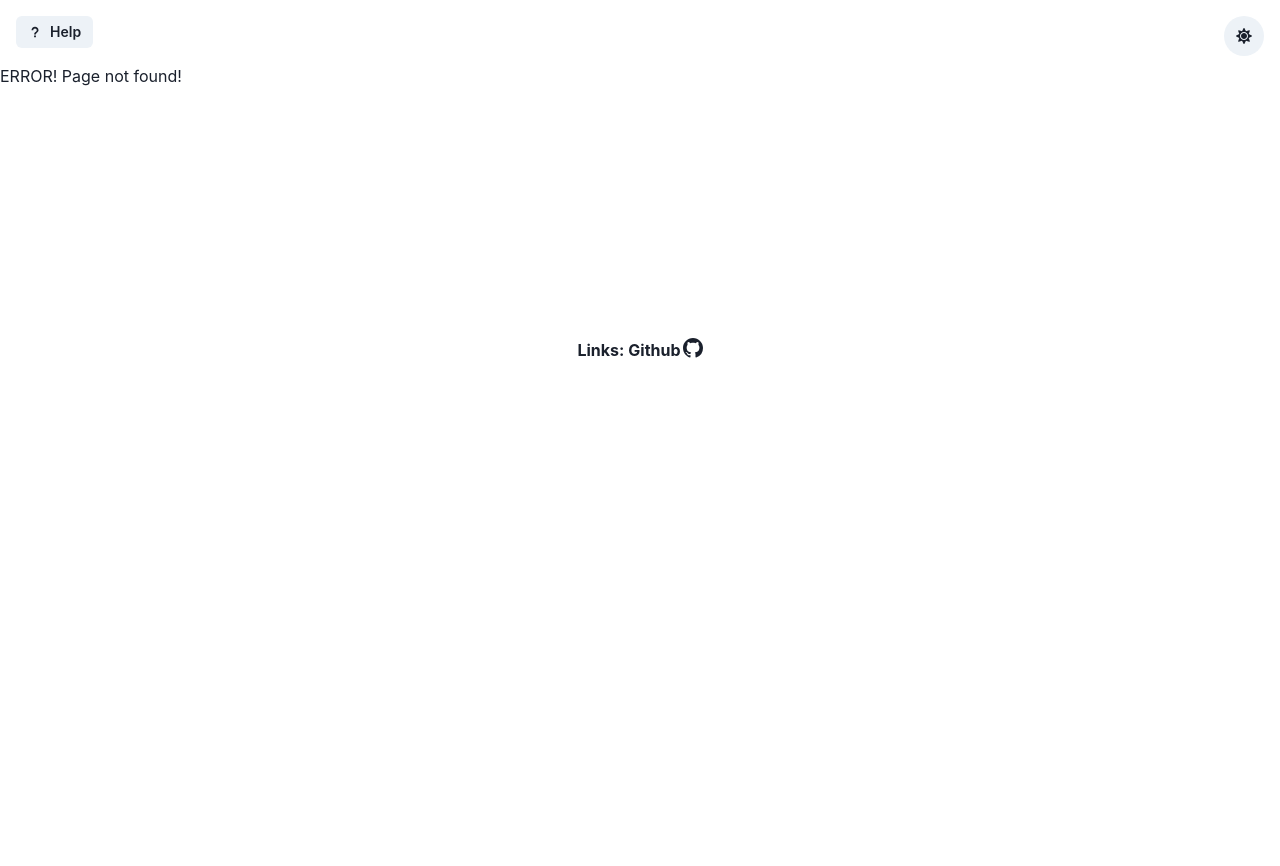
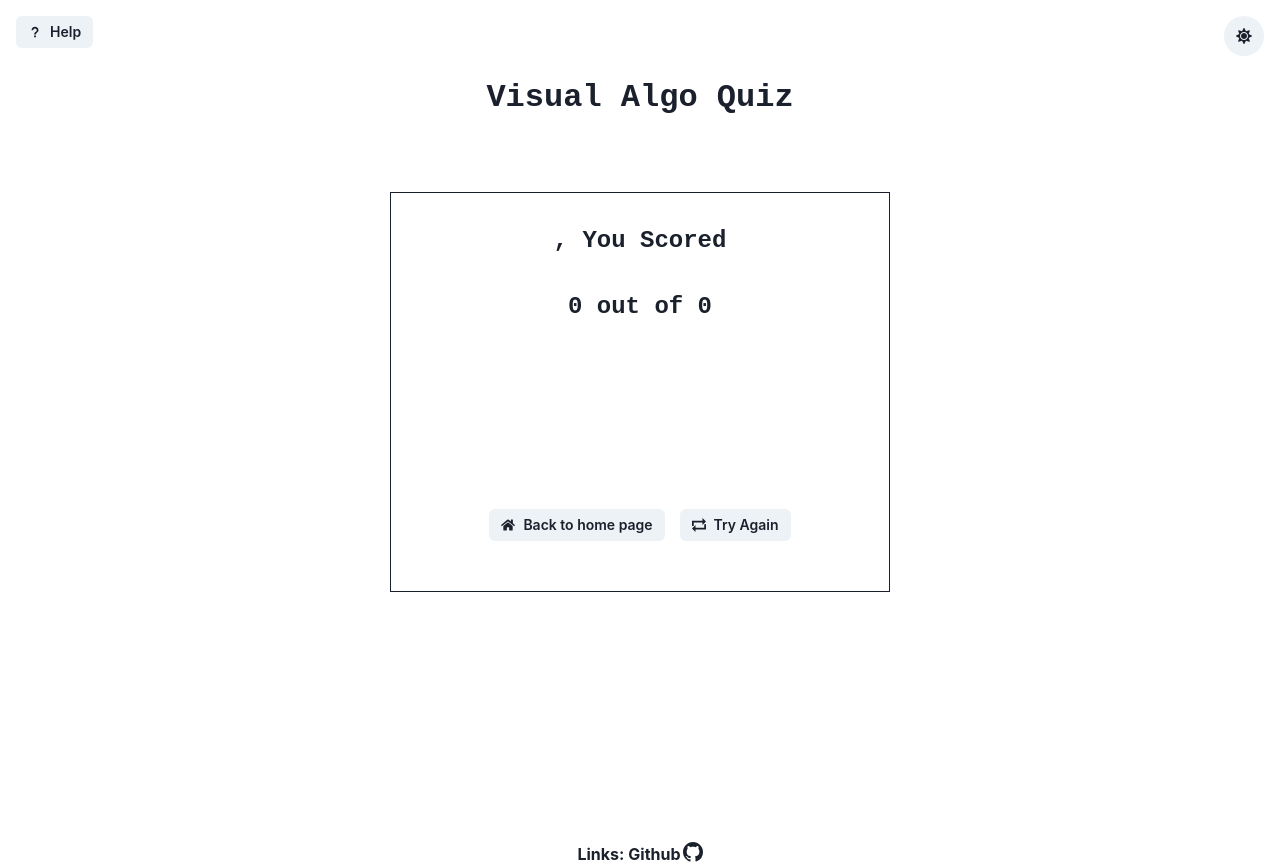
Before and after one commit to waitingonalice/Visual-Algo, a React (Create React App) app in the folder src/: page /results in a window 1280 px wide. Before the commit this address had no page. Before the commit the page ends 800 px from the top, so only its background shows below. Built offline with nearby package versions, Linux system fonts and the light colour scheme; the HTML template or start-up script is replaced by a standard one.

Commit message:
finished coding result page, fixed several bugs

```diff
--- a/src/App.js
+++ b/src/App.js
@@ -2,6 +2,7 @@ import React from 'react';
 import ErrorPage from './Pages/ErrorPage';
 import Test from './Pages/Test'
 import Quiz from './Pages/Quiz';
+import Result from './Pages/Result'
 import SortingVisual from './Pages/SortingVisual';
 import "./app.css"
 import { useState } from 'react';
@@ -18,6 +19,8 @@ export default function App() {
 	const [name, setName] = useState("");
 	const [question, setQuestion] = useState();
 	const [score, setScore] = useState(0);
+
+
 	function ColorMode() {
 		return (
 			 <IconButton
@@ -40,6 +43,7 @@ export default function App() {
 		setQuestion(data.results)
 	}
 
+
 	return (
 		<Router>
 			<div className='main'>
@@ -54,8 +58,9 @@ export default function App() {
 							<Quiz
 								name = {name}
 								setName={setName}
-								fetchQuestions={fetchQuestions} />}
-							/>
+								fetchQuestions={fetchQuestions}
+							/>}
+						/>
 
 						<Route path='/test' element={
 							<Test
@@ -63,8 +68,20 @@ export default function App() {
 								setQuestion={setQuestion}
 								name={name}
 								score={score}
-								setScore={setScore} />}
-							/>
+								setScore={setScore}
+							/>}
+						/>
+
+						<Route path='/results' element={
+							<Result
+								name={name}
+								score={score}
+								setScore={setScore}
+								question={question}
+								setQuestion={setQuestion}
+							/>}
+						/>
+
 						<Route path='*' element={<ErrorPage/>}/>
 					</Routes>
 				</div>
--- a/src/Data/data.js
+++ b/src/Data/data.js
@@ -2,7 +2,6 @@ const Categories = [
     { value: 18, categories: 'Computer Science' },
 
 ]
-
 let quickSortText =
 	[
 		'Quicksort is a divide and conquer algorithm that is regarded as the best sorting algorithm.', <br />,<br/>,
@@ -51,21 +50,26 @@ let insertionSortText =
 
     ]
 
+
 export const algoList = [
 	{
+		id: 1,
 		title: 'Merge Sort',
 		description: mergeSortText
 	},
 	{
+		id: 2,
 		title: 'Quick Sort',
 		description: quickSortText
 		},
 	{
+		id: 3,
 		title: 'Bubble sort',
 		description: bubbleSortText
 
 	},
 	{
+		id: 4,
 		title: 'Insertion sort',
 		description: insertionSortText
 	}
--- a/src/Pages/ErrorPage.jsx
+++ b/src/Pages/ErrorPage.jsx
@@ -1,8 +1,18 @@
 import React from 'react'
+import { GenerateButton } from '../components/Button'
+import { useNavigate } from 'react-router-dom'
 
 function ErrorPage() {
+  let navigate = useNavigate();
   return (
-    <div>ERROR! Page not found!</div>
+    <div>
+		<GenerateButton handleClick = {()=>navigate('/VisualAlgo')}>
+			Back to Home page
+		</GenerateButton>
+		<div>
+			ERROR! Page not found!
+		</div>
+    </div>
   )
 }
 
--- a/src/Pages/Quiz.jsx
+++ b/src/Pages/Quiz.jsx
@@ -2,7 +2,7 @@ import React, { useState } from 'react'
 import {useNavigate} from 'react-router-dom'
 import { GenerateButton } from '../components/Button';
 import { FaHome } from 'react-icons/fa';
-import { Input, VStack,Select, Center, Heading} from '@chakra-ui/react';
+import { Input, VStack,Select, Center} from '@chakra-ui/react';
 import './quiz.css'
 import Categories from '../Data/data.js'
 import ErrorMessage from '../components/ErrorMessage';
--- /dev/null
+++ b/src/Pages/Result.css
@@ -0,0 +1,39 @@
+.result-container {
+    position: relative;
+}
+
+.result-card {
+    position: relative;
+    width: 500px;
+    height: 400px;
+    margin: 0 auto;
+    margin-top: 10vh;
+    border: solid 1px;
+}
+
+.result-page-username,
+.result-page-result {
+    font-weight: bolder;
+    font-family: "Source Code Pro", monospace;
+    font-size: x-large;
+    display: flex;
+    justify-content: center;
+    margin-top: 30px;
+}
+
+.result-page-buttons {
+    display: flex;
+    position: absolute;
+    justify-content: center;
+    width: 100%;
+    bottom: 50px;
+    gap: 15px;
+}
+
+@media (max-width: 500px) {
+    .result-card {
+        width: 340px;
+        height: 300px;
+        margin-top: 8vh;
+    }
+}
--- /dev/null
+++ b/src/Pages/Result.jsx
@@ -0,0 +1,59 @@
+import './Result.css'
+import { useNavigate,Link } from 'react-router-dom'
+import { GenerateButton } from '../components/Button';
+import { FaHome } from 'react-icons/fa';
+import { ImLoop } from 'react-icons/im'
+
+const Result = ({name, score, setScore, question, setQuestion}) => {
+
+    let navigate = useNavigate();
+
+    const numOfQuestions = () => {
+        if (!question) {
+            return 0
+        } else {
+            return question.length
+        }
+    }
+
+    const handleQuit = () => {
+        setScore();
+        setQuestion();
+    }
+
+    return (
+        <div className='result-container'>
+            <Link to='/quiz'>
+                <div className='quiz-title' onClick={handleQuit}>Visual Algo Quiz</div>
+            </Link>
+            <div className='result-card'>
+                <div className='result-page-username'>
+                    {name}, You Scored
+                </div>
+                <div className='result-page-result'>
+                    {score} out of {numOfQuestions()}
+
+                </div>
+
+                    <div className='result-page-buttons'>
+                        <GenerateButton leftIcon={<FaHome />} handleClick={() => navigate('/VisualAlgo')}>
+                            Back to home page
+                        </GenerateButton>
+
+                        <Link to = '/quiz'>
+                            <GenerateButton leftIcon={<ImLoop />} handleClick={handleQuit}>
+                                Try Again
+                            </GenerateButton>
+                        </Link>
+
+                    </div>
+
+
+
+            </div>
+
+        </div>
+  )
+}
+
+export default Result
--- a/src/Pages/SortingVisual.jsx
+++ b/src/Pages/SortingVisual.jsx
@@ -5,7 +5,7 @@ import { getMergeSortAnimations } from '../SortingAlgorithms/mergeSortAlgo.js';
 import { getBubbleSortAnimations } from '../SortingAlgorithms/bubbleSortAlgo';
 import { getInsertionSortAnimations } from '../SortingAlgorithms/insertionSortAlgo';
 import { getQuickSortAnimations } from '../SortingAlgorithms/quickSortAlgo';
-import { MenuItem, VStack, Heading } from '@chakra-ui/react';
+import { MenuItem, VStack } from '@chakra-ui/react';
 import { GenerateButton } from '../components/Button.jsx';
 import { SortDropDownMenu } from '../components/DropDownMenu.jsx';
 import { AlgoModal } from '../components/Modal.jsx';
--- a/src/Pages/Test.jsx
+++ b/src/Pages/Test.jsx
@@ -5,8 +5,7 @@ import { CircularProgress, Center } from '@chakra-ui/react'
 import { GenerateButton, QuizButton } from '../components/Button'
 import {useNavigate, Link} from 'react-router-dom'
 
-const Test = ({ question, setQuestion, name, score = 0, setScore }) => {
-
+const Test = ({ question, setQuestion, name, score=0, setScore }) => {
     const [currentQuestion, setCurrentQuestion] = useState(0);
     const [options, setOptions] = useState();
     const [error, setError] = useState(false)
@@ -25,7 +24,7 @@ const Test = ({ question, setQuestion, name, score = 0, setScore }) => {
         return options.sort(() => Math.random()-0.5);
     }
 
-    function handleAns(idx) {
+    function handleCheckAns(idx) {
         if (selected === idx && selected === question[currentQuestion].correct_answer) {
             return 'correct'
 
@@ -67,10 +66,10 @@ const Test = ({ question, setQuestion, name, score = 0, setScore }) => {
     function handleQuit() {
         setQuestion();
         setCurrentQuestion(0);
-        setScore(score = 0);
+        setScore();
     }
-    console.log(selected)
     console.log(score)
+
     return (
         <>
             <Link to='/quiz'>
@@ -98,7 +97,7 @@ const Test = ({ question, setQuestion, name, score = 0, setScore }) => {
                                     {options &&
                                         options.map((idx) => (
                                             <QuizButton
-                                                myClass={handleAns(idx)}
+                                                myClass={handleCheckAns(idx)}
                                                 key={idx}
                                                 handleClick={() => handleSelectIdx(idx)}
                                                 disabled = {selected}
--- a/src/components/Button.css
+++ b/src/components/Button.css
@@ -14,6 +14,10 @@
 .quiz-button:hover,
 .quiz-button:focus {
     background: #4aa5da;
+}
+
+.quiz-button:disabled {
+    background-color: #cccccc;
 }
 
 .correct {
--- a/src/components/Modal.jsx
+++ b/src/components/Modal.jsx
@@ -96,13 +96,15 @@ export function AlgoModal() {
 			setIndex(index-1)
 		}
 	}
+
+
 	let algoDesc = algoList[index]
-
+	console.log(algoDesc)
 	return (
 		<>
 			<GenerateButton myClass='algoHelp' handleClick={onOpen} leftIcon = {<FaRegLightbulb/>}> Algorithm Tips </GenerateButton>
 
-			<Modal isOpen={isOpen} onClose={onClose} isCentered scrollBehavior={scrollBehavior} size ={'xl'}>
+			<Modal isOpen={isOpen} onClose={onClose} isCentered scrollBehavior={scrollBehavior} size ={'xl'} key ={algoDesc.id}>
 				<ModalOverlay />
 				<ModalContent>
 					<ModalCloseButton/>
@@ -113,9 +115,9 @@ export function AlgoModal() {
 						<Heading pb={3} fontSize= {16}>
 							Description {index + 1} of {algoList.length}
 						</Heading>
-						<Text>
+						<div>
 							{algoDesc.description}
-						</Text>
+						</div>
 					</ModalBody>
 					<ModalFooter>
 						<HStack spacing = '10px'>
```
Lines whose indentation alone changed are shown as unchanged.
